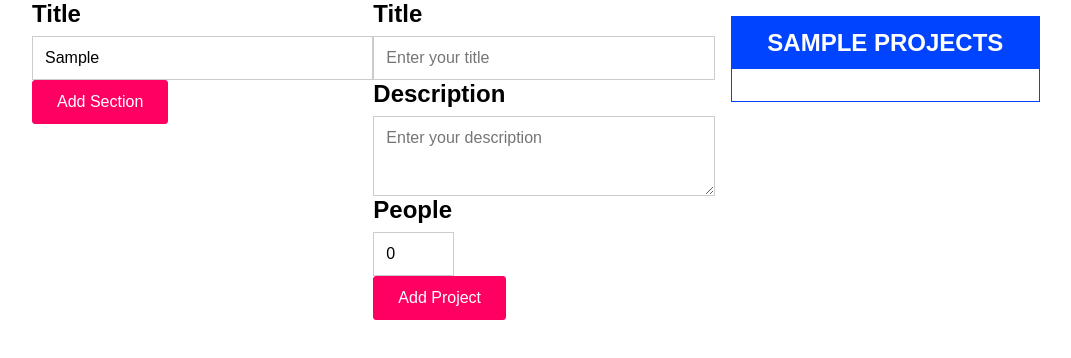
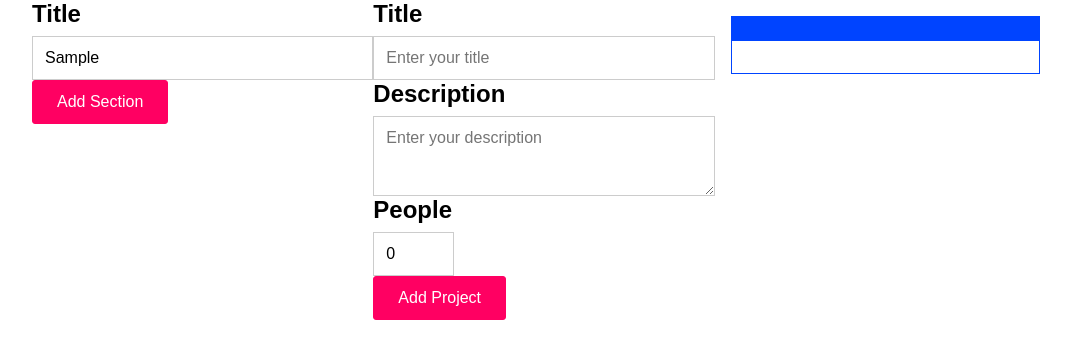
Before and after one commit to kraviecdev/dragdrop, a React (Vite) app: page / in a window 1280 px wide. Both pictures are taken after typing "Sample" into the empty fields and a click on the button "Add Section". Shown: the top 358 px of the page, without its empty margins (96-1167 px from the left). Built offline with nearby package versions, Linux system fonts and the light colour scheme.

Commit message:
change modifier to name del modifier from className

```diff
--- a/src/_components/Section/index.tsx
+++ b/src/_components/Section/index.tsx
@@ -3,14 +3,14 @@ import "./section.css";
 
 interface SectionProps {
   children: React.ReactNode;
-  modifier?: string;
+  name: string;
 }
 
-const Section = ({ children, modifier }: SectionProps) => {
+const Section = ({ children, name }: SectionProps) => {
   return (
-    <section className={`section ${modifier && "section--" + modifier}`}>
+    <section className="section">
       <header>
-        <h2>{`${modifier}  projects`}</h2>
+        <h2>{name}</h2>
       </header>
       {children}
     </section>
```
